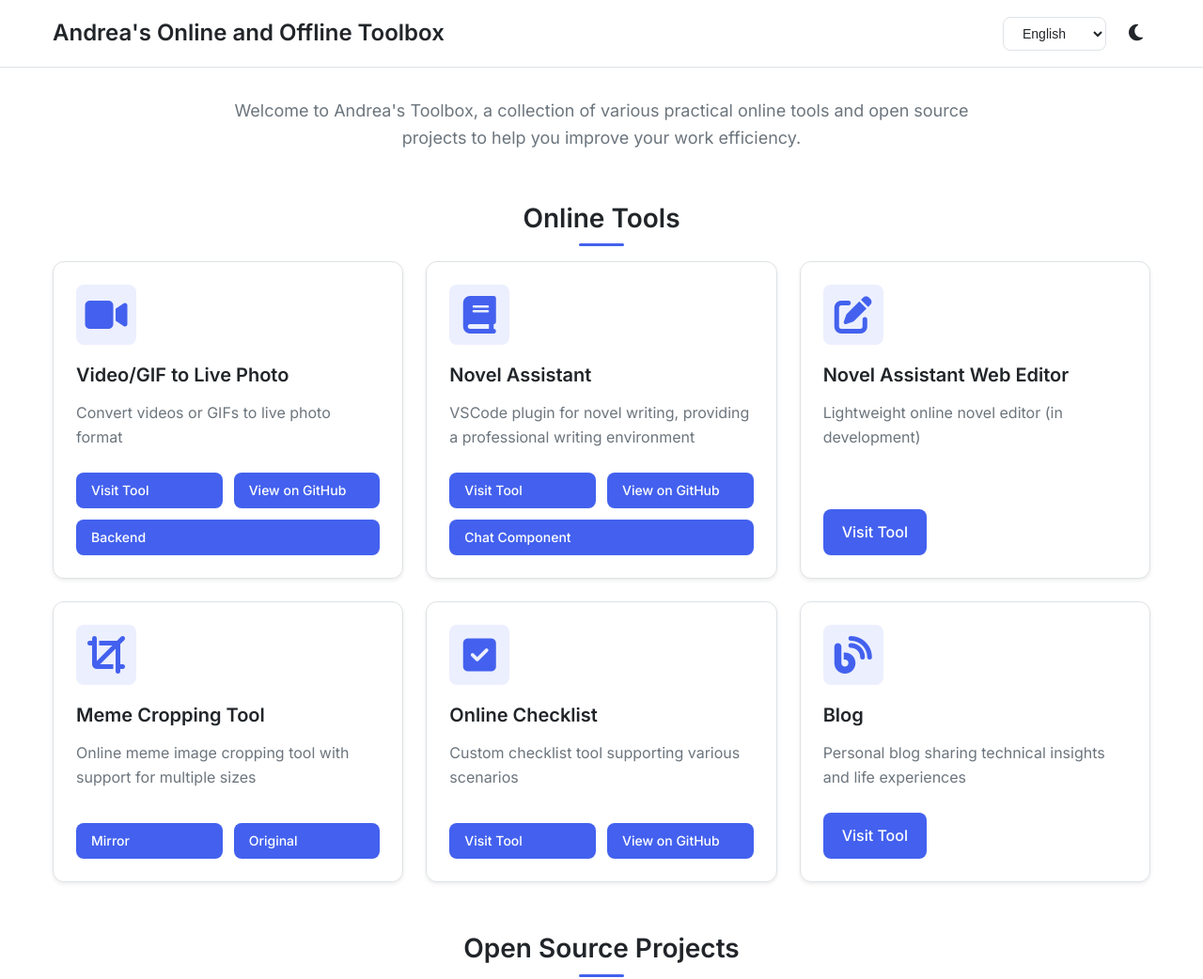
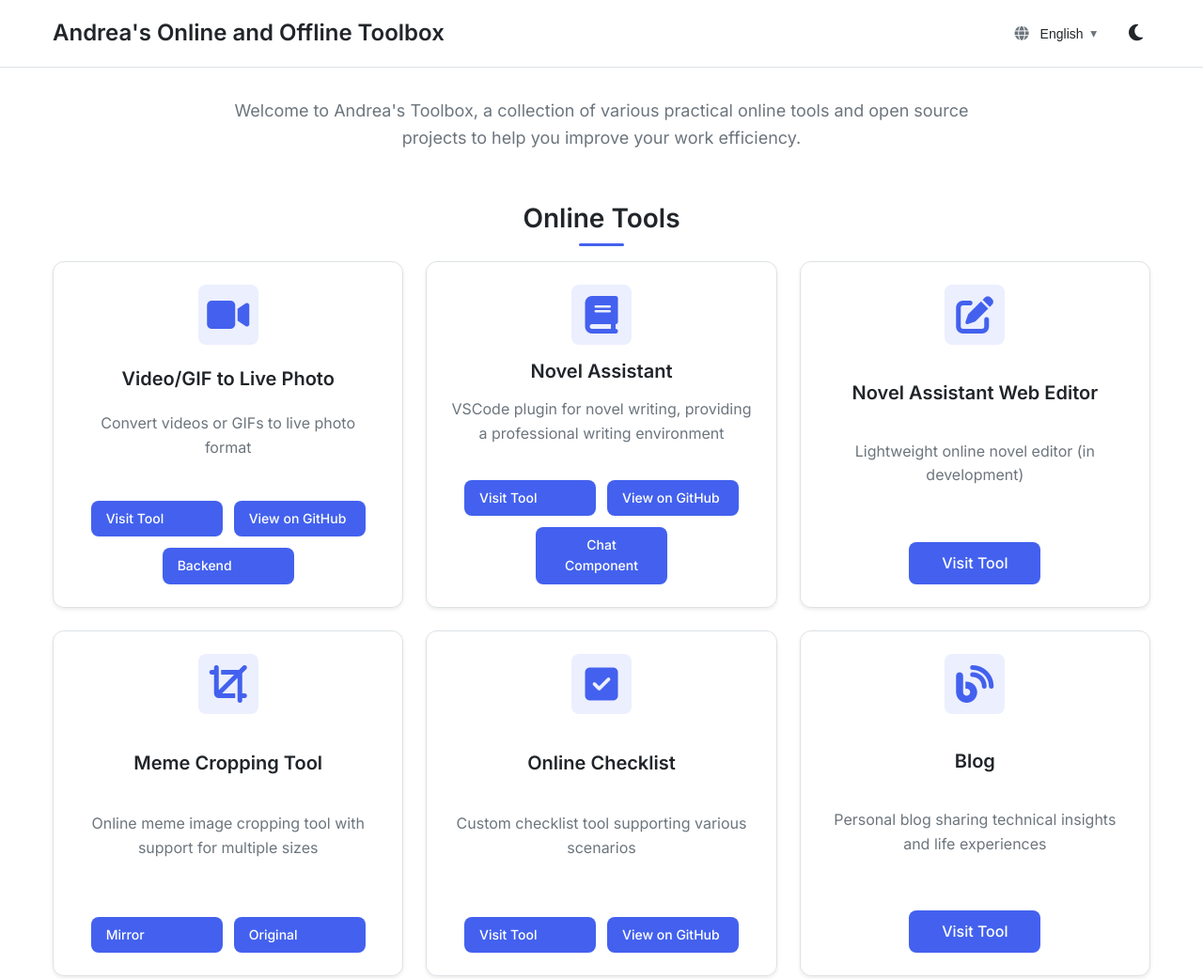
Before and after one commit to AndreaFrederica/sirrus_toolbox_web, a plain HTML site: page index.html in a window 1280 px wide. Shown: the top 1042 px of the page at 94% size. Drawn offline with Linux system fonts and the light colour scheme.

Commit message:
feat: 优化语言选择器样式，添加自定义图标和链接，调整布局以提升用户体验

```diff
--- a/index.html
+++ b/index.html
@@ -47,7 +47,8 @@
                 <h1 class="logo" data-i18n="main-title">Andrea的在线和离线工具箱</h1>
                 <div class="header-controls">
                     <div class="language-selector">
-                        <select id="language-select" class="language-select">
+                        <i class="fas fa-globe language-icon" aria-hidden="true"></i>
+                        <select id="language-select" class="language-select" aria-label="语言选择">
                             <option value="zh-CN">简体中文</option>
                             <option value="zh-TW">繁體中文</option>
                             <option value="en">English</option>
@@ -188,7 +189,12 @@
                         </div>
                         <h3 class="tool-title" data-i18n="tool-create-train-control-title">Create列车控制</h3>
                         <p class="tool-description" data-i18n="tool-create-train-control-desc">Minecraft Mod，允许列车使用VVVF音效</p>
-                        <a href="https://github.com/AndreaFrederica/CreateTrainControl" class="tool-link" target="_blank" data-i18n="tool-view-github">查看GitHub</a>
+                        <div class="tool-links">
+                            <a href="https://github.com/AndreaFrederica/CreateTrainControl" class="tool-link github-link" target="_blank">GitHub</a>
+                            <a href="https://modrinth.com/mod/createtraincontrol" class="tool-link mirror-link" target="_blank">Modrinth</a>
+                            <a href="https://www.curseforge.com/minecraft/mc-mods/createtraincontrol" class="tool-link component-link" target="_blank">CurseForge</a>
+                            <a href="https://www.mcmod.cn/class/20557.html" class="tool-link original-link" target="_blank">MCMod</a>
+                        </div>
                     </div>
 
                     <div class="tool-card" data-tool="papt">
--- a/styles.css
+++ b/styles.css
@@ -76,7 +76,7 @@ body {
     display: flex;
     justify-content: space-between;
     align-items: center;
-    flex-wrap: wrap;
+    flex-wrap: nowrap; /* 保持桌面上一行显示 */
     gap: 1rem;
 }
 
@@ -94,19 +94,85 @@ body {
 }
 
 .language-select {
-    padding: 0.5rem 1rem;
-    border: 1px solid var(--border-color);
+    padding: 0.45rem 0.9rem;
+    padding-left: 2.2rem; /* 为左侧图标留出空间 */
+    border: none; /* 无边框 */
     border-radius: 0.5rem;
-    background-color: var(--bg-card);
+    background-color: transparent; /* 透明背景 */
     color: var(--text-primary);
     font-size: 0.875rem;
     cursor: pointer;
-    transition: border-color var(--transition-speed);
+    transition: color var(--transition-speed), background-color var(--transition-speed);
+    appearance: none;
+    -webkit-appearance: none;
+    outline: none;
 }
 
 .language-select:hover {
-    border-color: var(--accent-color);
+    color: var(--accent-color);
 }
+
+/* 在深色主题中确保选择文字可见 */
+[data-theme="dark"] .language-select {
+    color: var(--text-primary);
+}
+
+/* 使容器可定位以放置自定义箭头 */
+.language-selector {
+    position: relative;
+    display: inline-block;
+    vertical-align: middle;
+}
+
+/* 自定义下拉箭头（替换系统默认） */
+.language-selector::after {
+    content: '\25BE';
+    position: absolute;
+    right: 10px;
+    top: 50%;
+    transform: translateY(-50%);
+    pointer-events: none;
+    color: var(--text-secondary);
+    font-size: 0.85rem;
+}
+
+/* 语言图标 */
+.language-icon {
+    position: absolute;
+    left: 8px;
+    top: 50%;
+    transform: translateY(-50%);
+    pointer-events: none;
+    color: var(--text-secondary);
+    font-size: 0.95rem;
+}
+
+/* 隐藏IE/Edge默认箭头 */
+.language-select::-ms-expand {
+    display: none;
+}
+
+/* 聚焦时的外观（模拟展开卡片视觉） */
+.language-select:focus {
+    background-color: rgba(255,255,255,0.02);
+    box-shadow: 0 6px 18px rgba(0,0,0,0.45);
+    border-radius: 6px;
+}
+
+/* 尝试设置 option 的样式（不同浏览器支持不同） */
+.language-select option {
+    background-color: var(--bg-card);
+    color: var(--text-primary);
+}
+
+/* 选中项样式（部分浏览器会应用） */
+.language-select option:checked {
+    background-color: var(--accent-color);
+    color: #fff;
+}
+
+/* 提示：原生下拉的展开列表样式受浏览器控制，不能在所有浏览器中完全自定义。
+   若需完全自定义（圆角、阴影、项 hover 颜色、动画），建议使用自定义下拉组件（HTML+JS），我可以帮实现。*/
 
 .theme-toggle {
     background: none;
@@ -144,9 +210,11 @@ body {
 /* 工具网格布局 */
 .tools-grid {
     display: grid;
-    grid-template-columns: repeat(auto-fit, minmax(320px, 1fr));
+    grid-template-columns: repeat(auto-fit, minmax(300px, 1fr));
     gap: 1.5rem;
     margin-bottom: 2rem;
+    align-items: stretch;
+    grid-auto-rows: 1fr; /* 保持每一行卡片高度一致 */
 }
 
 /* 区域标题 */
@@ -182,15 +250,34 @@ body {
     display: flex;
     gap: 0.75rem;
     flex-wrap: wrap;
-    margin-top: auto;
+    margin-top: 1rem;
+    justify-content: center; /* 按钮组居中 */
+    align-items: center;
+    width: 100%; /* 占满卡片宽度，便于居中 */
 }
 
 .tool-links .tool-link {
-    flex: 1;
-    min-width: 100px;
+    flex: none;
+    min-width: 110px;
     text-align: center;
     font-size: 0.875rem;
     padding: 0.5rem 1rem;
+    align-self: center; /* 按钮在卡片中居中 */
+}
+
+/* 单个直接放在卡片内的链接也要居中 */
+.tool-card > .tool-link {
+    display: inline-flex;
+    margin: 1rem auto 0 auto;
+    justify-content: center;
+    min-width: 120px;
+    align-self: center !important; /* 强制单链接居中 */
+}
+
+/* 让同一组按钮宽度更一致（可根据需要调整min-width） */
+.tool-links .tool-link, .tool-card > .tool-link {
+    width: 140px; /* 统一桌面/平板按钮宽度 */
+    min-width: 120px;
 }
 
 .mirror-link {
@@ -248,6 +335,10 @@ body {
     display: flex;
     flex-direction: column;
     height: 100%;
+    justify-content: space-between; /* 使内容在卡片里垂直分布相等 */
+    align-items: center; /* 内容水平居中 */
+    text-align: center; /* 文本居中 */
+    min-height: 260px; /* 保证桌面端卡片高度一致 */
 }
 
 .tool-card:hover {
@@ -259,8 +350,8 @@ body {
 .tool-icon {
     font-size: 2.5rem;
     color: var(--accent-color);
-    margin-bottom: 1rem;
-    display: flex;
+    margin: 0 0 0.75rem 0;
+    display: inline-flex;
     align-items: center;
     justify-content: center;
     width: 4rem;
@@ -282,8 +373,9 @@ body {
 
 .tool-description {
     color: var(--text-secondary);
-    margin-bottom: 1.5rem;
-    flex-grow: 1;
+    margin-bottom: 1.25rem;
+    flex-grow: 0;
+    max-width: 36rem; /* 防止极长文本影响布局 */
 }
 
 .tool-link {
@@ -293,11 +385,10 @@ body {
     background-color: var(--accent-color);
     color: white;
     text-decoration: none;
-    padding: 0.75rem 1.25rem;
+    padding: 0.6rem 1rem;
     border-radius: 0.5rem;
     font-weight: 500;
     transition: background-color var(--transition-speed), transform var(--transition-speed);
-    align-self: flex-start;
 }
 
 .tool-link:hover {
@@ -340,6 +431,7 @@ body {
 
     .tool-card {
         padding: 1.25rem;
+        min-height: 220px; /* 移动端降低最小高度 */
     }
 
     .intro-text {
@@ -358,6 +450,7 @@ body {
 
     .tool-card {
         padding: 1rem;
+        min-height: auto; /* 最小化高度限制以适配非常窄屏 */
     }
 
     .tool-icon {
```
